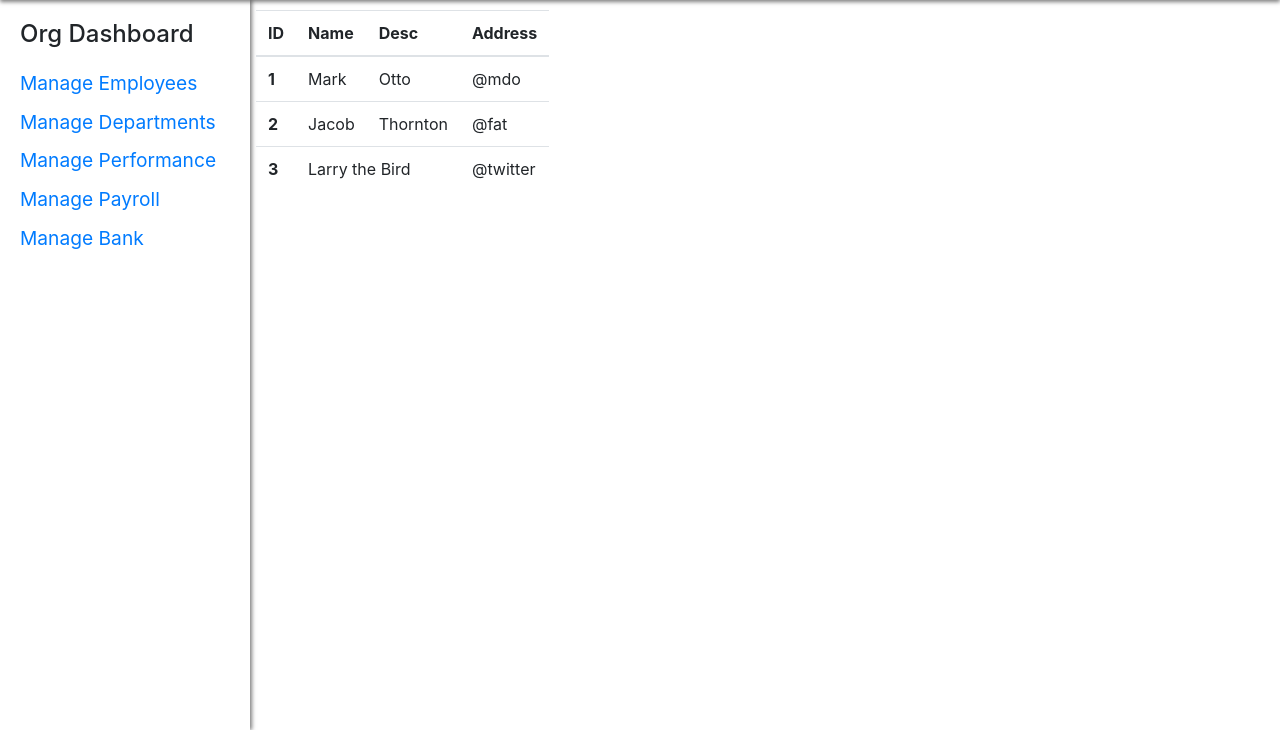
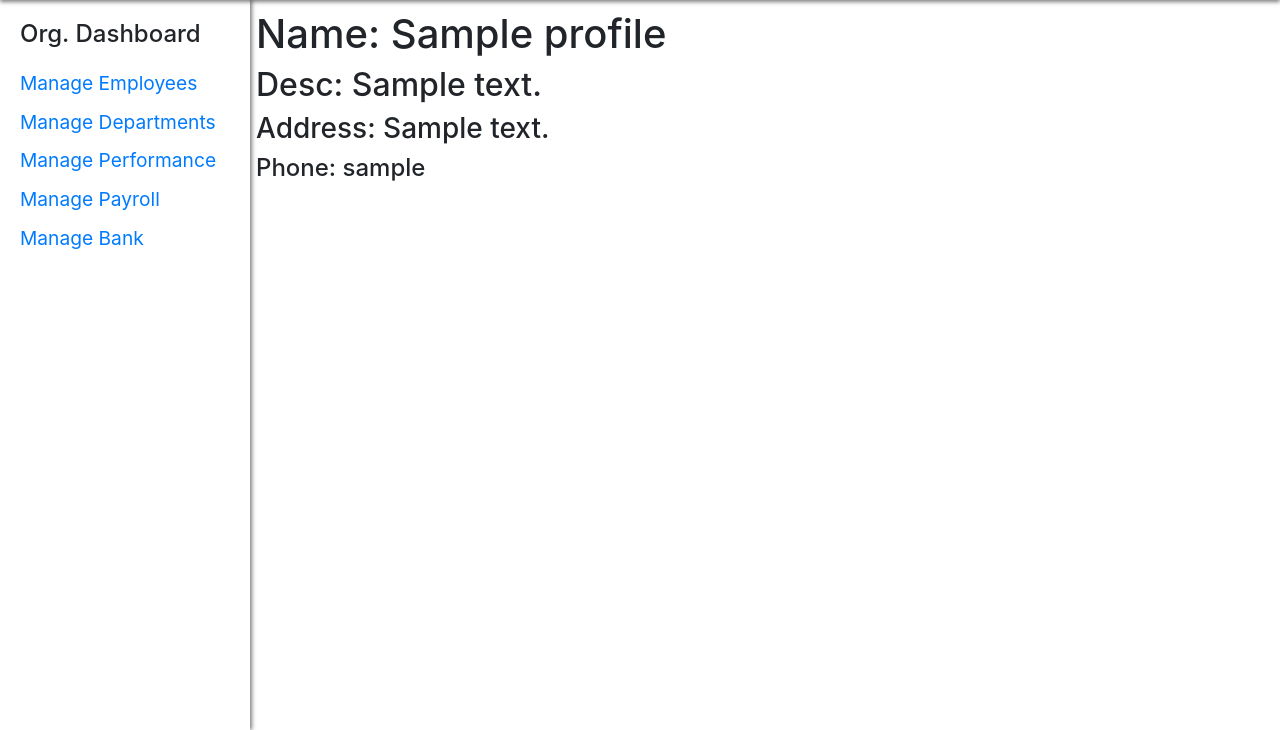
Before and after one commit to harrisiva/NestHR, a Flask app: template web/website/templates/organization/organization.html in a window 1280 px wide. Shown: the part 70-800 px from the top of the page. Run offline with Flask 3, Linux system fonts and the light colour scheme; the template is opened without the code that fills it: most values are stand-ins (such as "Sample title", 1, 10 or a date in 2020); some libraries are stand-ins or nearby versions.

Commit message:
updated templates

```diff
--- a/web/website/templates/base.html
+++ b/web/website/templates/base.html
@@ -16,8 +16,16 @@
 		<!-- Navbar -->
 		{% include 'partials/navbar.html' %}
 
+
+		{% block homebody %}
+		{% endblock %}
+
 		<!-- Body -->
-		{% block body %} {% endblock %}
+		<div style="position: absolute; left: 20vw; top: 10vh">
+		{% block body %}
+		{% endblock %}
+		</div>
+
 
 		<!-- (Bootstrap) Optional JavaScript -->
 		<!-- (Bootstrap) jQuery first, then Popper.js, then Bootstrap JS -->
--- a/web/website/templates/home.html
+++ b/web/website/templates/home.html
@@ -1,4 +1,4 @@
-{% extends "base.html" %} {% block title %}NestHR{% endblock %} {% block body %}
+{% extends "base.html" %} {% block title %}NestHR{% endblock %} {% block homebody %}
 
 <div>
 	<div style="position: relative">
--- a/web/website/templates/organization/organization.html
+++ b/web/website/templates/organization/organization.html
@@ -7,41 +7,9 @@
 %} {% block body %}
 
 <!-- Contains the organization details and the special query results -->
-
-<div style="position: absolute; left: 20vw; top: 10vh">
-	<table class="table table-hover">
-		<thead>
-			<tr>
-				<th scope="col">ID</th>
-				<th scope="col">Name</th>
-				<th scope="col">Desc</th>
-				<th scope="col">Address</th>
-			</tr>
-		</thead>
-		<tbody>
-			<tr>
-				<th scope="row">1</th>
-				<td>Mark</td>
-				<td>Otto</td>
-				<td>@mdo</td>
-			</tr>
-			<tr>
-				<th scope="row">2</th>
-				<td>Jacob</td>
-				<td>Thornton</td>
-				<td>@fat</td>
-			</tr>
-			<tr>
-				<th scope="row">3</th>
-				<td colspan="2">Larry the Bird</td>
-				<td>@twitter</td>
-			</tr>
-		</tbody>
-	</table>
-</div>
-<!-- <h1>Name: {{ profile.name }}</h1>
-	<h2>Desc: {{ profile.desc }}</h2>
-	<h3>Address: {{ profile.address }}</h3>
-	<h4>Phone: {{ profile.username }}</h4> -->
+<h1>Name: {{ profile.name }}</h1>
+<h2>Desc: {{ profile.desc }}</h2>
+<h3>Address: {{ profile.address }}</h3>
+<h4>Phone: {{ profile.username }}</h4>
 
 {% endblock %}
--- a/web/website/templates/partials/navbar.html
+++ b/web/website/templates/partials/navbar.html
@@ -31,7 +31,7 @@
 					font-family: var(--inter);
 					font-size: var(--font-size-p-large);
 					transition: 300ms;
-				"
+					"
 				>Home</a
 			>
 			<a
--- a/web/website/templates/partials/sidebar.html
+++ b/web/website/templates/partials/sidebar.html
@@ -10,7 +10,7 @@
 		box-shadow: 2px 0px 4px rgba(0, 0, 0, 0.5);
 	"
 >
-	<h3 style="font-size: 1.5rem; margin-bottom: 20px">Org Dashboard</h3>
+	<h3 style="font-size: 1.5rem; margin-bottom: 20px">Org. Dashboard</h3>
 	<ul style="list-style: none; padding: 0; margin: 0">
 		<li style="margin-bottom: 10px">
 			<a
--- a/web/website/views.py
+++ b/web/website/views.py
@@ -33,7 +33,6 @@ def organization(): # Restricted to any particular organization based on the ses
 @views.route("/manage-employees", methods=["GET","POST"]) # TODO: Form for managing employee
 def manage_employees(): # TODO: Handle CRUD and web (e.x., POST) related requests (i.e., forms)
     # Have other functions within the page to create, update, or delete based on the entires seen above
-
     return render_template("organization/manage-employees.html", employees=ORGANIZATION.read_employees())
 
 # TODO: Second phase of the project. Consists of the view
```
Also changed, not shown: web/website/templates/organization/manage-employees.html (+16 -9 lines).
